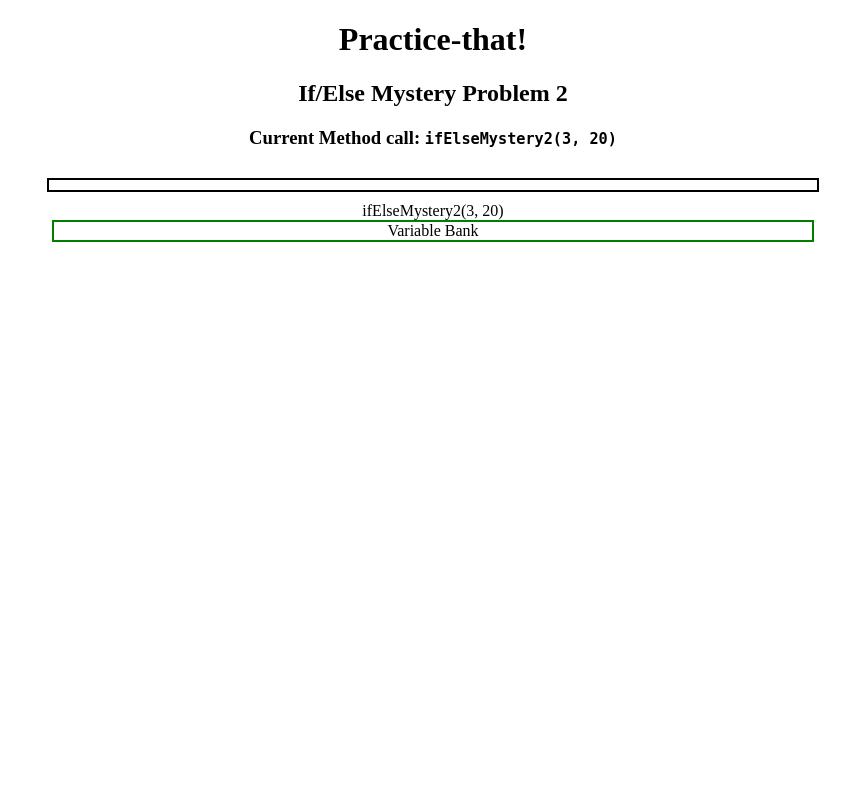
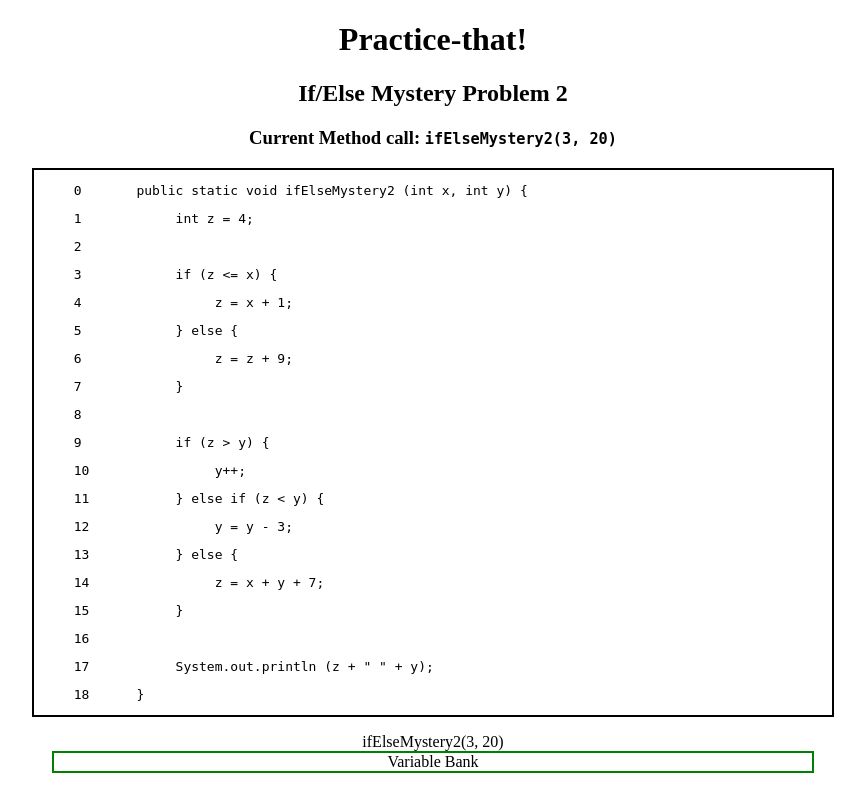
Before and after one commit to awilliambauer/practicum, a PHP site: page /if_else/if_else.html in a window 1280 px wide. Shown: the whole page, without its empty margins (207-1072 px from the left). Run offline with PHP 8.4, Linux system fonts and the light colour scheme; some libraries are stand-ins or nearby versions.

Commit message:
problem now shows up in center area

```diff
--- /dev/null
+++ b/public/if_else/example.txt
@@ -0,0 +1,19 @@
+public static void ifElseMystery2 (int x, int y) {
+     int z = 4;
+
+     if (z <= x) {
+          z = x + 1;
+     } else {
+          z = z + 9;
+     }
+
+     if (z > y) {
+          y++;
+     } else if (z < y) {
+          y = y - 3;
+     } else {
+          z = x + y + 7;
+     }
+
+     System.out.println (z + " " + y);
+}
--- a/public/if_else/if_else.css
+++ b/public/if_else/if_else.css
@@ -13,12 +13,13 @@ h3 > span {
 }
 
 #problem_space {
-	display: inline-block;
-	vertical-align: top;
-	margin: 10px;
-	padding: 5px;
+	border: 2px solid black;
+	list-style: none;
 	text-align: left;
-	border: 2px solid black;
+}
+
+#problem_space * {
+	margin-left: 0;
 }
 
 #variable_bank {
--- a/public/if_else/if_else.html
+++ b/public/if_else/if_else.html
@@ -12,7 +12,7 @@
     	<h1>Practice-that!</h1>
     	<h2>If/Else Mystery Problem 2</h2>
     	<h3>Current Method call: <span>ifElseMystery2(3, 20)</span></h3>
-    	<pre id="problem_space"></pre>
+    	<ul id="problem_space"></ul>
     	<div id="answer_box">ifElseMystery2(3, 20)</div>
     	<div id="variable_bank">Variable Bank</div>
     </div>
--- a/public/if_else/if_else.js
+++ b/public/if_else/if_else.js
@@ -16,18 +16,19 @@
 		$("#line_nums").text(nums);
 	}
 
-	// the final version of this should look about the same
+	// we will just have to replace "example.txt" with whatever file they store the problem
+	// text in
 	function fillProblemSpace() {
-		var problemText = getProblemText();
-		$("#problem_space").text(problemText);
-	}
-
-	// this will get the text of the problem from the server...I'm thinking stored in a text file,
-	// where we can grab each line separately and put them in a list
-	function getProblemText() {
-		var text =
-		//"public static void ifElseMystery2(int x, int y) {\n\tint z = 4;\n\n\tif (z <= x) {\n\t\tz = x + 1;\n\t} else {\n\t\tz = z + 9;\n\t}\n\n\tif (z > y) {\n\t\ty++;\n\t} else if (z < y) {\n\t\ty = y - 3;\n\t} else {\n\t\tz = x + y + 7;\n\t}\n\n\tSystem.out.println(z + \" \" + y);\n}";
-		return text;
+		$.get("example.txt", function(data) {
+			var lines = data.split("\n");
+			for (var i = 0; i < lines.length; i++) {
+				var li = document.createElement("li");
+				var liContent = document.createElement("pre");
+				$(liContent).text(i + "\t" + lines[i]);
+				$(li).append(liContent);
+				$("#problem_space").append(li);
+			}
+		});
 	}
 
 })();
```
